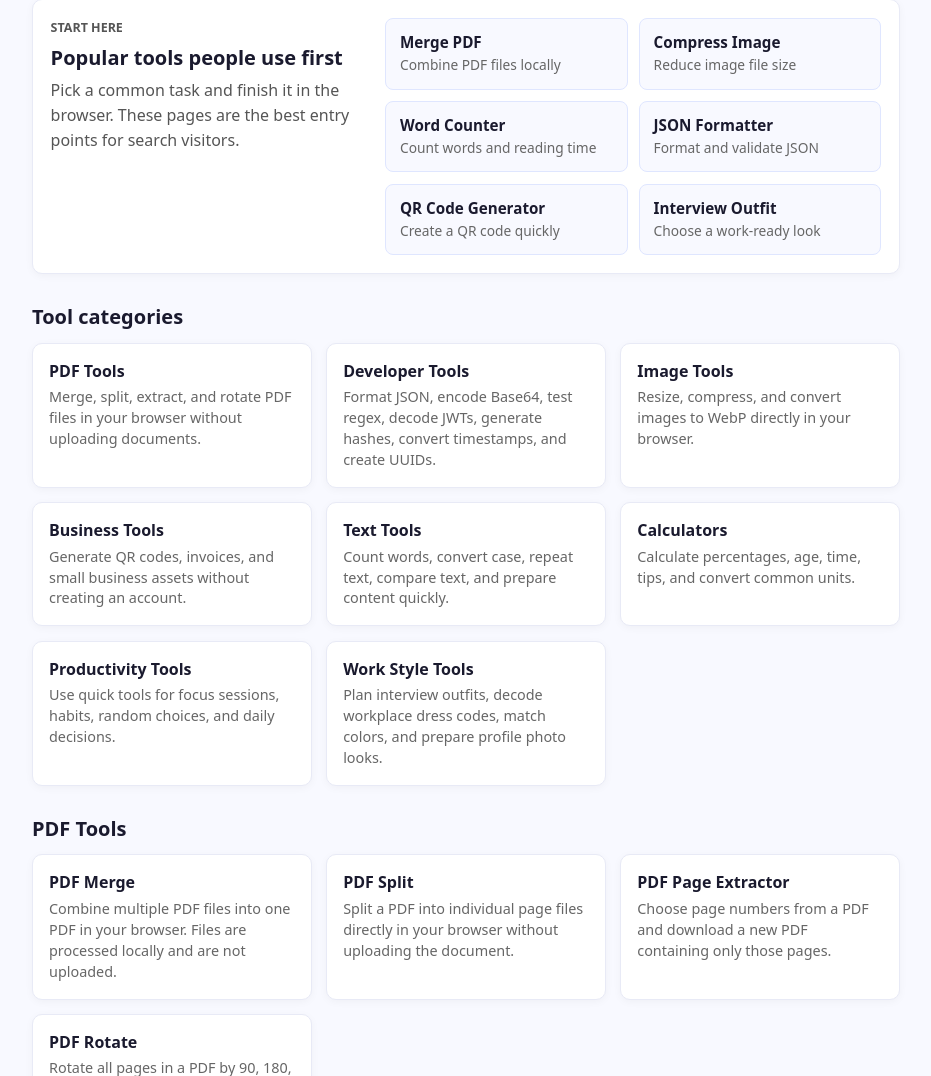
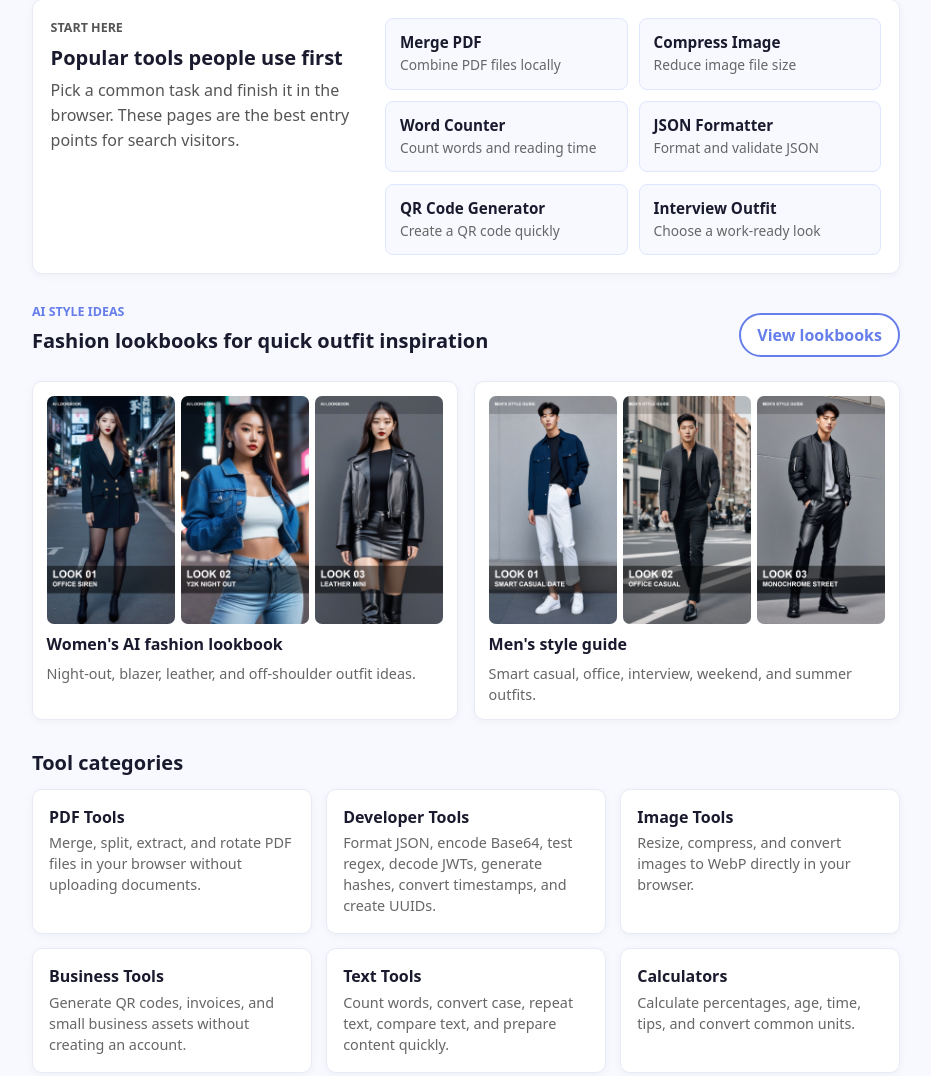
Before and after one commit to seunghochoi2018/jinro-assessment, a Flask app: page / in a window 1280 px wide. Shown: the part 291-1367 px from the top of the page, without its empty margins (174-1105 px from the left). Run offline with Flask 3, Linux system fonts and the light colour scheme; some libraries are stand-ins or nearby versions.

Commit message:
Add fashion lookbook image pages

```diff
--- a/app_flask.py
+++ b/app_flask.py
@@ -699,6 +699,43 @@ TOOL_CATEGORIES = {
         "title": "Work Style Tools",
         "headline": "Free work style and outfit tools",
         "description": "Plan interview outfits, decode workplace dress codes, match colors, and prepare profile photo looks.",
+    },
+}
+
+LOOKBOOKS = {
+    "women-ai-lookbook": {
+        "title": "AI Fashion Lookbook for Women",
+        "eyebrow": "AI outfit ideas",
+        "description": "Six AI-generated women's outfit ideas for night-out, office siren, blazer, leather, and off-shoulder style inspiration.",
+        "home_title": "Women's AI fashion lookbook",
+        "home_description": "Night-out, blazer, leather, and off-shoulder outfit ideas.",
+        "folder": "women",
+        "prefix": "women_look",
+        "items": [
+            ("Office Siren", "Black blazer mini dress with tights and boots."),
+            ("Y2K Night Out", "Denim jacket, fitted top, and light jeans."),
+            ("Leather Mini", "Leather jacket, black mini skirt, and knee-high boots."),
+            ("Black Blazer", "Glossy black blazer dress for a night city look."),
+            ("Red Dress", "Red mini dress with black outerwear and boots."),
+            ("Off Shoulder", "Black off-shoulder dress for evening style."),
+        ],
+    },
+    "men-style-guide": {
+        "title": "Men's Outfit Ideas and Style Guide",
+        "eyebrow": "Men's style guide",
+        "description": "Six AI-generated men's outfit ideas for smart casual, office casual, interviews, weekend streetwear, and summer style.",
+        "home_title": "Men's style guide",
+        "home_description": "Smart casual, office, interview, weekend, and summer outfits.",
+        "folder": "men",
+        "prefix": "men_look",
+        "items": [
+            ("Smart Casual Date", "Navy overshirt, white trousers, and clean sneakers."),
+            ("Office Casual", "Charcoal blazer, black knit, trousers, and loafers."),
+            ("Monochrome Street", "Black jacket, grey tee, wide pants, and boots."),
+            ("Interview Outfit", "White shirt, dark trousers, and clean shoes."),
+            ("Weekend Streetwear", "Denim jacket, straight jeans, and white sneakers."),
+            ("Summer Smart Casual", "Light overshirt, tee, beige trousers, and watch."),
+        ],
     },
 }
 
@@ -2324,9 +2361,27 @@ def index():
         categories=TOOL_CATEGORIES,
         grouped_tools=_tools_by_category(),
         blog_posts=_published_blog_posts(),
+        lookbooks=LOOKBOOKS,
         meta_title="Free Online Tools | PDF, Image, Text, Developer, and Calculator Utilities",
         meta_description="Free browser tools for PDFs, images, text, code, calculators, productivity, business tasks, and career exploration.",
         canonical_url=_canonical_url("/"),
+    )
+
+
+@app.route("/lookbooks/<slug>")
+def lookbook_page(slug):
+    lookbook = LOOKBOOKS.get(slug)
+    if not lookbook:
+        return redirect(url_for("index"))
+    lang = session.get("lang", DEFAULT_LANG)
+    return render_template(
+        "lookbook.html",
+        lang=lang,
+        slug=slug,
+        lookbook=lookbook,
+        meta_title=f"{lookbook['title']} | AI Outfit Ideas",
+        meta_description=lookbook["description"],
+        canonical_url=_canonical_url(f"/lookbooks/{slug}"),
     )
 
 
@@ -3006,6 +3061,7 @@ def feed_xml():
 @app.route("/sitemap.xml")
 def sitemap_xml():
     paths = ["/", "/blog", "/feed.xml", "/info", "/careers", "/privacy", "/terms"]
+    paths.extend(f"/lookbooks/{slug}" for slug in LOOKBOOKS)
     paths.extend(f"/tools/category/{slug}" for slug in TOOL_CATEGORIES)
     paths.extend(f"/tools/{slug}" for slug in DAILY_TOOLS)
     paths.extend(f"/blog/{slug}" for slug in _published_blog_posts())
@@ -3016,6 +3072,8 @@ def sitemap_xml():
     def sitemap_meta(path: str) -> tuple[str, str]:
         if path == "/":
             return "daily", "1.0"
+        if path.startswith("/lookbooks/"):
+            return "weekly", "0.9"
         if path.startswith("/tests/"):
             return "weekly", "0.9"
         if path.startswith("/guides/"):
--- a/static/style.css
+++ b/static/style.css
@@ -183,6 +183,22 @@ hr { border: none; border-top: 1px solid #e8e8e8; margin: 1rem 0; }
 .quick-tool:hover { border-color: #667eea; background: white; box-shadow: 0 4px 14px rgba(102,126,234,0.14); }
 .quick-tool strong { font-size: 0.95rem; }
 .quick-tool span { color: #666; font-size: 0.86rem; line-height: 1.35; }
+.section-heading-row { display: flex; align-items: center; justify-content: space-between; gap: 1rem; margin-bottom: 0.9rem; }
+.section-heading-row .btn-secondary { flex: 0 0 auto; padding: 0.55rem 1rem; }
+.lookbook-collection-grid { display: grid; grid-template-columns: repeat(2, minmax(0, 1fr)); gap: 1rem; }
+.lookbook-collection-card { display: flex; flex-direction: column; gap: 0.55rem; background: white; border: 1px solid #e8eaf6; border-radius: 10px; padding: 0.85rem; color: #1a1a2e; text-decoration: none; box-shadow: 0 2px 8px rgba(0,0,0,0.04); }
+.lookbook-collection-card:hover { border-color: #667eea; box-shadow: 0 4px 14px rgba(102,126,234,0.14); }
+.lookbook-preview-strip { display: grid; grid-template-columns: repeat(3, minmax(0, 1fr)); gap: 0.35rem; }
+.lookbook-preview-strip img { width: 100%; aspect-ratio: 9 / 16; object-fit: cover; border-radius: 7px; background: #eef0f7; }
+.lookbook-collection-card strong { font-size: 1rem; }
+.lookbook-collection-card span { color: #666; font-size: 0.9rem; line-height: 1.45; }
+.lookbook-grid { display: grid; grid-template-columns: repeat(3, minmax(0, 1fr)); gap: 1rem; margin-top: 1.4rem; }
+.lookbook-item { background: white; border: 1px solid #e8eaf6; border-radius: 10px; overflow: hidden; box-shadow: 0 2px 8px rgba(0,0,0,0.04); }
+.lookbook-item img { width: 100%; aspect-ratio: 9 / 16; object-fit: cover; display: block; background: #eef0f7; }
+.lookbook-item div { padding: 0.85rem; }
+.lookbook-item span { display: block; color: #667eea; font-size: 0.75rem; font-weight: 850; text-transform: uppercase; margin-bottom: 0.25rem; }
+.lookbook-item h2 { font-size: 1rem; margin-bottom: 0.35rem; }
+.lookbook-item p { color: #555; font-size: 0.9rem; line-height: 1.45; }
 .cta-band { display: flex; align-items: center; justify-content: space-between; gap: 1rem; background: #f0f4ff; border: 1px solid #dfe6ff; border-radius: 10px; padding: 1rem 1.2rem; margin: 1.3rem 0; }
 .cta-band div { display: flex; flex-direction: column; gap: 0.25rem; }
 .cta-band span { color: #666; font-size: 0.92rem; }
@@ -258,6 +274,8 @@ hr { border: none; border-top: 1px solid #e8e8e8; margin: 1rem 0; }
   .hero-panel { grid-template-columns: 1fr; padding: 1.2rem; }
   .link-grid, .career-teaser-grid, .feature-grid, .snapshot-grid, .review-grid { grid-template-columns: 1fr; }
   .home-quick-start, .quick-tool-grid { grid-template-columns: 1fr; }
+  .section-heading-row { align-items: stretch; flex-direction: column; }
+  .lookbook-collection-grid, .lookbook-grid { grid-template-columns: 1fr; }
   .cta-band { align-items: stretch; flex-direction: column; }
   .article-page h1 { font-size: 1.55rem; }
   .share-actions { flex-direction: column; }
--- a/templates/tools_index.html
+++ b/templates/tools_index.html
@@ -32,6 +32,29 @@
       <a class="quick-tool" href="/tools/json-formatter" data-track="click_featured_tool"><strong>JSON Formatter</strong><span>Format and validate JSON</span></a>
       <a class="quick-tool" href="/tools/qr-code-generator" data-track="click_featured_tool"><strong>QR Code Generator</strong><span>Create a QR code quickly</span></a>
       <a class="quick-tool" href="/tools/interview-outfit-picker" data-track="click_featured_tool"><strong>Interview Outfit</strong><span>Choose a work-ready look</span></a>
+    </div>
+  </section>
+
+  <section class="lookbook-home-section">
+    <div class="section-heading-row">
+      <div>
+        <p class="eyebrow">AI style ideas</p>
+        <h2>Fashion lookbooks for quick outfit inspiration</h2>
+      </div>
+      <a href="/lookbooks/women-ai-lookbook" class="btn-secondary">View lookbooks</a>
+    </div>
+    <div class="lookbook-collection-grid">
+      {% for slug, lookbook in lookbooks.items() %}
+      <a class="lookbook-collection-card" href="/lookbooks/{{ slug }}" data-track="click_home_lookbook">
+        <div class="lookbook-preview-strip">
+          {% for title, description in lookbook["items"][:3] %}
+          <img src="{{ url_for('static', filename='lookbooks/' ~ lookbook.folder ~ '/' ~ lookbook.prefix ~ '_0' ~ loop.index ~ '.jpg') }}" alt="{{ title }} outfit idea" loading="lazy">
+          {% endfor %}
+        </div>
+        <strong>{{ lookbook.home_title }}</strong>
+        <span>{{ lookbook.home_description }}</span>
+      </a>
+      {% endfor %}
     </div>
   </section>
 
```
Also changed, not shown: templates/lookbook.html (added, +37 -0 lines), static/lookbooks/men/men_look_01.jpg (added), static/lookbooks/men/men_look_02.jpg (added), static/lookbooks/men/men_look_03.jpg (added), static/lookbooks/men/men_look_04.jpg (added), static/lookbooks/men/men_look_05.jpg (added), static/lookbooks/men/men_look_06.jpg (added), static/lookbooks/women/women_look_01.jpg (added), static/lookbooks/women/women_look_02.jpg (added), static/lookbooks/women/women_look_03.jpg (added), static/lookbooks/women/women_look_04.jpg (added), static/lookbooks/women/women_look_05.jpg (added), static/lookbooks/women/women_look_06.jpg (added).
